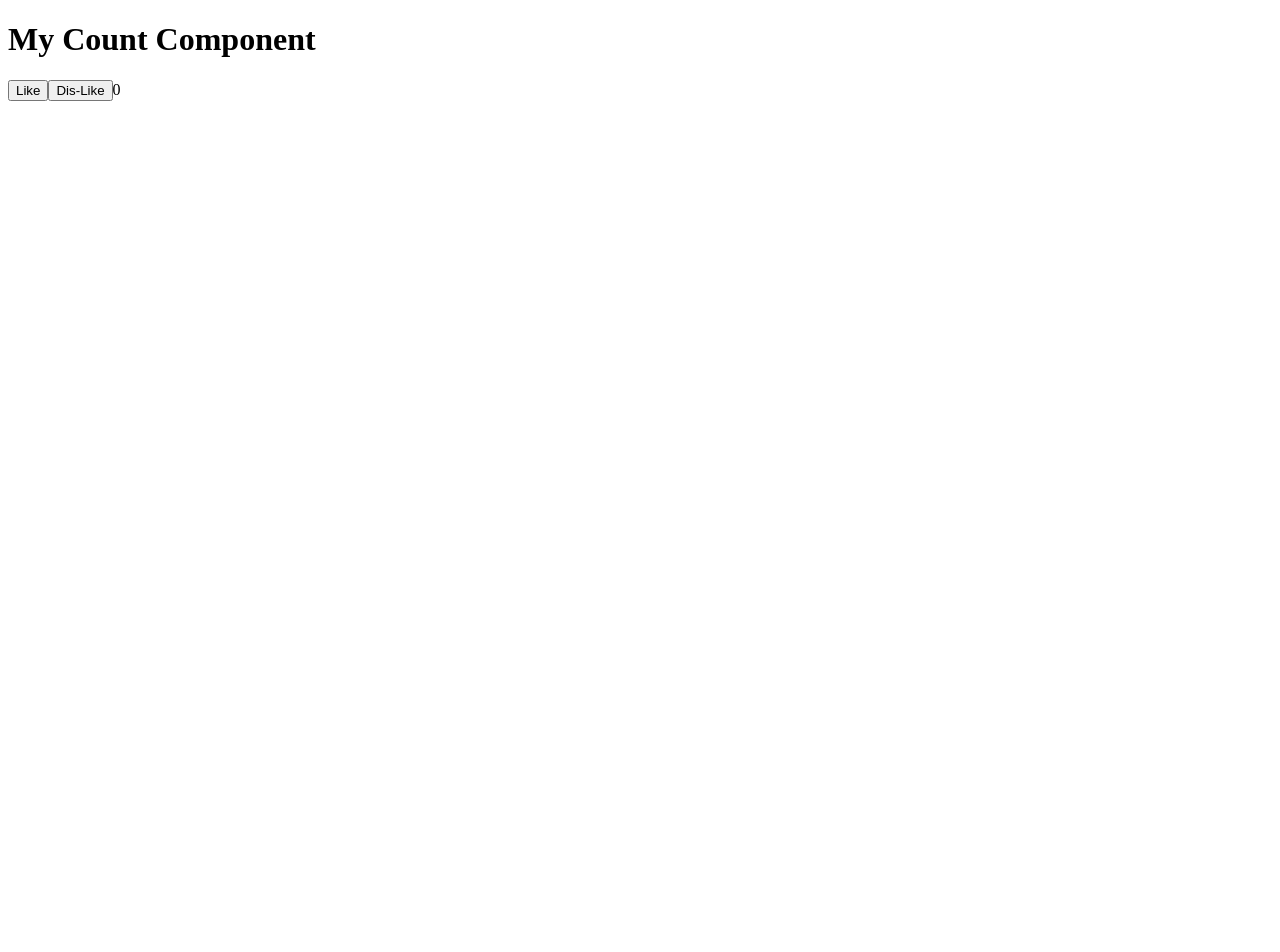
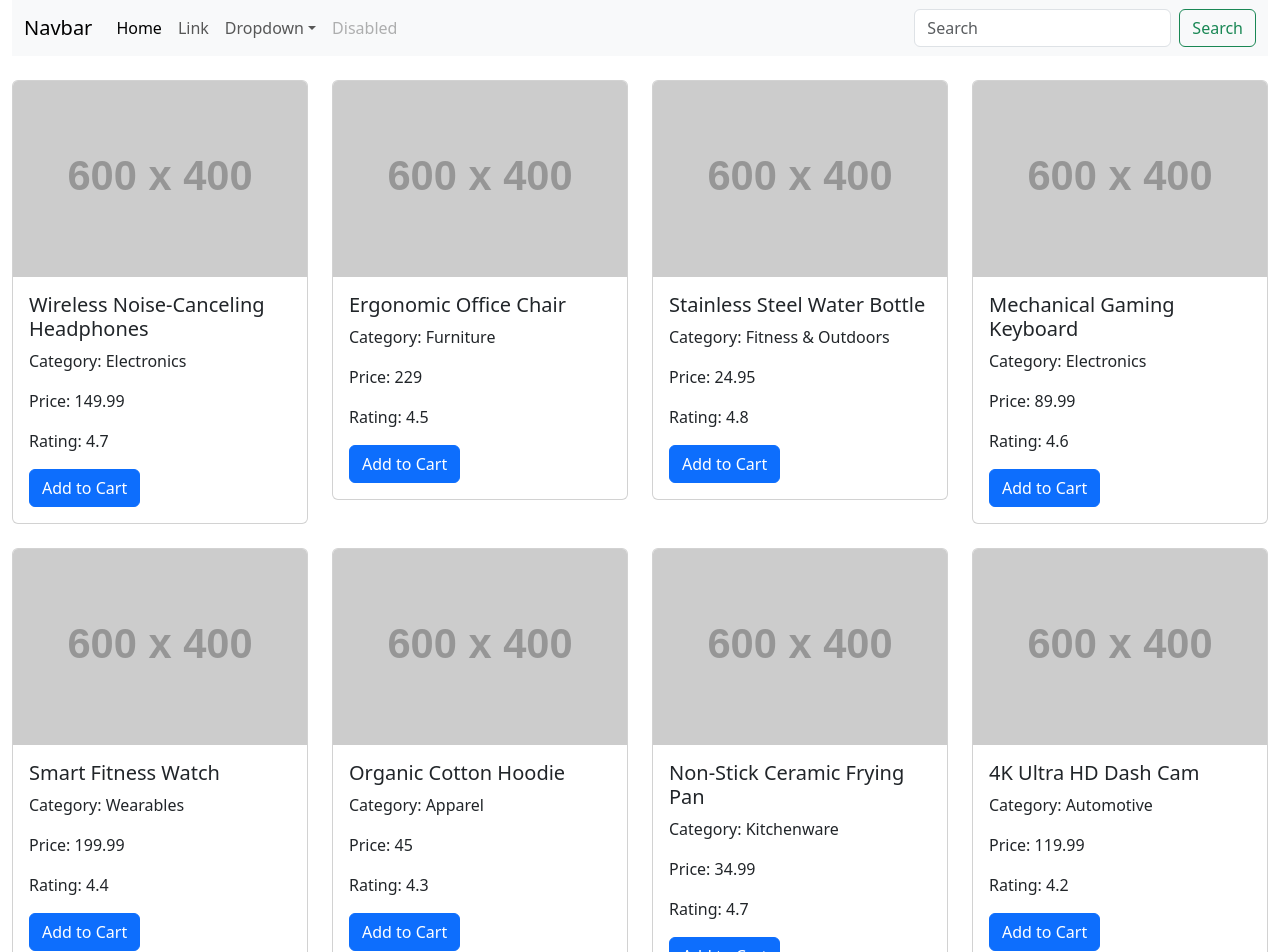
Before and after one commit to imtiyaz-hirani/java_hex_fsd_june_2026, a React (Vite) app in the folder react-app/: page / in a window 1280 px wide. Shown: the top 952 px of the page. Before the commit the page ends 800 px from the top, so only its background shows below. Built offline with nearby package versions, Linux system fonts and the light colour scheme.

Commit message:
Product iteration map fn

```diff
--- a/react-app/index.html
+++ b/react-app/index.html
@@ -4,10 +4,14 @@
     <meta charset="UTF-8" />
     <link rel="icon" type="image/svg+xml" href="/favicon.svg" />
     <meta name="viewport" content="width=device-width, initial-scale=1.0" />
-    <title>react-app</title>
+    <title>My React App</title>
+        <link href="https://cdn.jsdelivr.net/npm/bootstrap@5.3.8/dist/css/bootstrap.min.css" rel="stylesheet" integrity="sha384-sRIl4kxILFvY47J16cr9ZwB07vP4J8+LH7qKQnuqkuIAvNWLzeN8tE5YBujZqJLB" crossorigin="anonymous">
+
   </head>
   <body>
     <div id="root"></div>
     <script type="module" src="/src/main.jsx"></script>
   </body>
+      <script src="https://cdn.jsdelivr.net/npm/bootstrap@5.3.8/dist/js/bootstrap.bundle.min.js" integrity="sha384-FKyoEForCGlyvwx9Hj09JcYn3nv7wiPVlz7YYwJrWVcXK/BmnVDxM+D2scQbITxI" crossorigin="anonymous"></script>
+
 </html>
--- a/react-app/src/App.jsx
+++ b/react-app/src/App.jsx
@@ -1,10 +1,10 @@
-import CountOp from "./components/countOp"
+ import Dashboard from "./components/Dashboard"
 
  function App() { // Component - Base
 
   return (
     <div>
-       <CountOp />
+       <Dashboard />
     </div>
   )
 }
--- a/react-app/src/components/CountOp.jsx
+++ b/react-app/src/components/CountOp.jsx
@@ -3,7 +3,7 @@ import { useState } from "react"; //<-- this is a React hook
 function CountOp(){
 
     let count = 0; // Normal -- React won't track it. on update, it wont show latest value
-    const [likeCount, setLikeCount] = useState(0)
+    const [likeCount, setLikeCount] = useState(0) // <-- Now react tracks this, on update, it will show the latest value
 
     const incrCount = ()=>{
         setLikeCount(likeCount + 1)
--- /dev/null
+++ b/react-app/src/components/Dashboard.jsx
@@ -0,0 +1,73 @@
+import { products } from "../data/products"
+function Dashboard() {
+
+    return (
+        <div>
+            <div className="container-fluid">
+                <div className="row">
+                    <div className="col-lg-12">
+                        <nav className="navbar navbar-expand-lg bg-body-tertiary">
+                            <div className="container-fluid">
+                                <a className="navbar-brand" href="#">Navbar</a>
+
+                                <div className="collapse navbar-collapse" id="navbarSupportedContent">
+                                    <ul className="navbar-nav me-auto mb-2 mb-lg-0">
+                                        <li className="nav-item">
+                                            <a className="nav-link active" aria-current="page" href="#">Home</a>
+                                        </li>
+                                        <li className="nav-item">
+                                            <a className="nav-link" href="#">Link</a>
+                                        </li>
+                                        <li className="nav-item dropdown">
+                                            <a className="nav-link dropdown-toggle" href="#" role="button" data-bs-toggle="dropdown" aria-expanded="false">
+                                                Dropdown
+                                            </a>
+                                            <ul className="dropdown-menu">
+                                                <li><a className="dropdown-item" href="#">Action</a></li>
+                                                <li><a className="dropdown-item" href="#">Another action</a></li>
+                                                <li><hr className="dropdown-divider" /></li>
+                                                <li><a className="dropdown-item" href="#">Something else here</a></li>
+                                            </ul>
+                                        </li>
+                                        <li className="nav-item">
+                                            <a className="nav-link disabled" aria-disabled="true">Disabled</a>
+                                        </li>
+                                    </ul>
+                                    <form className="d-flex" role="search">
+                                        <input className="form-control me-2" type="search" placeholder="Search" aria-label="Search" />
+                                        <button className="btn btn-outline-success" type="submit">Search</button>
+                                    </form>
+                                </div>
+                            </div>
+                        </nav>
+                    </div>
+                </div>
+                <div className="row ">
+                    {
+                        products.map((p) => (
+                            <div className="col-sm-3 mt-4">
+                                <div className="card">
+                                    <img src={p.image} className="card-img-top" alt="Product" />
+                                    <div className="card-body">
+                                        <h5 className="card-title">{p.name}</h5>
+                                        <p className="card-text">Category: {p.category}</p>
+                                        <p className="card-text">Price: {p.price}</p>
+                                        <p className="card-text">Rating: {p.rating}</p>
+
+                                        <a href="#" className="btn btn-primary">Add to Cart</a>
+                                    </div>
+                                </div>
+                            </div>
+                        ))
+                    }
+
+
+                </div>
+
+            </div>
+
+        </div>
+    )
+}
+
+export default Dashboard
--- /dev/null
+++ b/react-app/src/data/products.js
@@ -0,0 +1,92 @@
+export const products=[
+  {
+    "id": 1,
+    "name": "Wireless Noise-Canceling Headphones",
+    "category": "Electronics",
+    "price": 149.99,
+    "rating": 4.7,
+    "in_stock": true,
+    "image": "https://placehold.co/600x400"
+  },
+  {
+    "id": 2,
+    "name": "Ergonomic Office Chair",
+    "category": "Furniture",
+    "price": 229.00,
+    "rating": 4.5,
+    "in_stock": true,
+    "image": "https://placehold.co/600x400"
+  },
+  {
+    "id": 3,
+    "name": "Stainless Steel Water Bottle",
+    "category": "Fitness & Outdoors",
+    "price": 24.95,
+    "rating": 4.8,
+    "in_stock": true,
+    "image": "https://placehold.co/600x400"
+  },
+  {
+    "id": 4,
+    "name": "Mechanical Gaming Keyboard",
+    "category": "Electronics",
+    "price": 89.99,
+    "rating": 4.6,
+    "in_stock": false,
+    "image": "https://placehold.co/600x400"
+  },
+  {
+    "id": 5,
+    "name": "Smart Fitness Watch",
+    "category": "Wearables",
+    "price": 199.99,
+    "rating": 4.4,
+    "in_stock": true,
+    "image": "https://placehold.co/600x400"
+  },
+  {
+    "id": 6,
+    "name": "Organic Cotton Hoodie",
+    "category": "Apparel",
+    "price": 45.00,
+    "rating": 4.3,
+    "in_stock": true,
+    "image": "https://placehold.co/600x400"
+  },
+  {
+    "id": 7,
+    "name": "Non-Stick Ceramic Frying Pan",
+    "category": "Kitchenware",
+    "price": 34.99,
+    "rating": 4.7,
+    "in_stock": true,
+    "image": "https://placehold.co/600x400"
+  },
+  {
+    "id": 8,
+    "name": "4K Ultra HD Dash Cam",
+    "category": "Automotive",
+    "price": 119.99,
+    "rating": 4.2,
+    "in_stock": true,
+    "image": "https://placehold.co/600x400"
+  },
+  {
+    "id": 9,
+    "name": "Portable Bluetooth Speaker",
+    "category": "Electronics",
+    "price": 59.95,
+    "rating": 4.5,
+    "in_stock": true,
+    "image": "https://placehold.co/600x400"
+  },
+  {
+    "id": 10,
+    "name": "Leather Minimalist Wallet",
+    "category": "Accessories",
+    "price": 29.00,
+    "rating": 4.6,
+    "in_stock": false,
+    "image": "https://placehold.co/600x400"
+  }
+]
```
